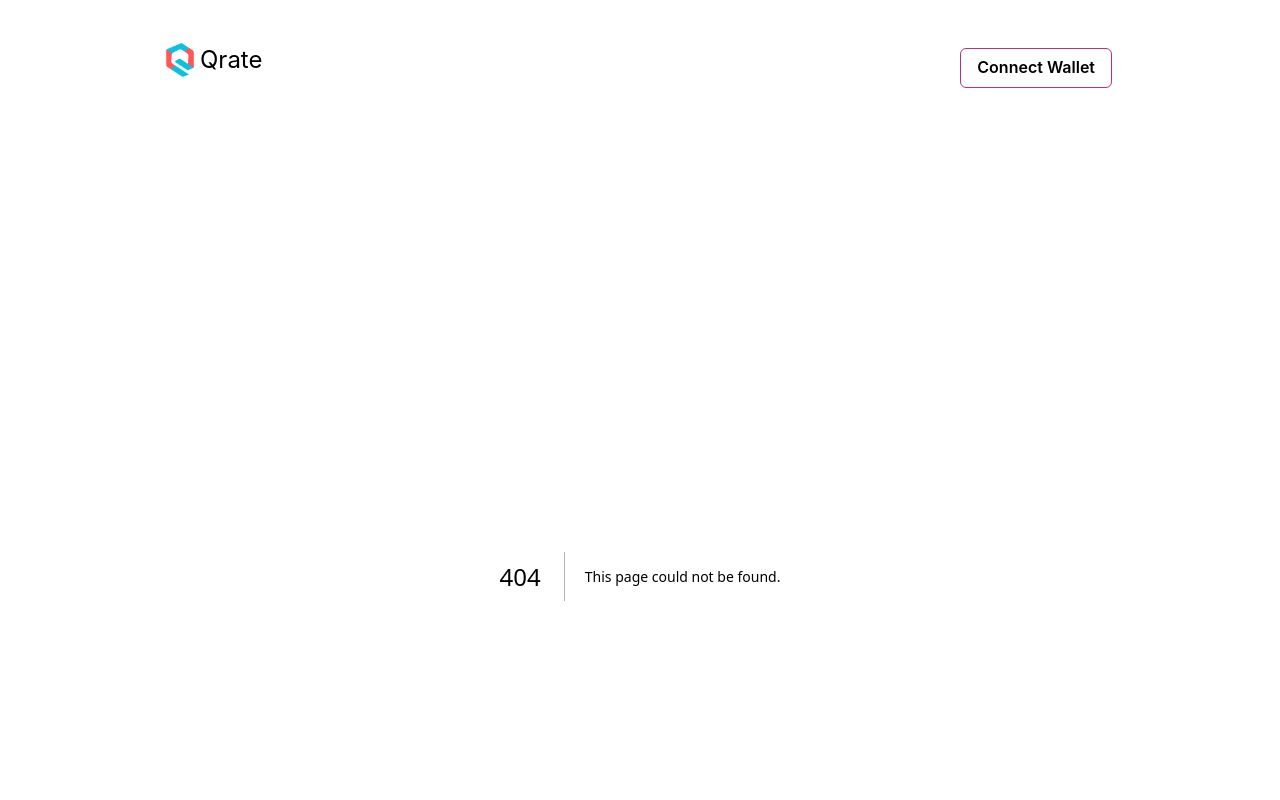
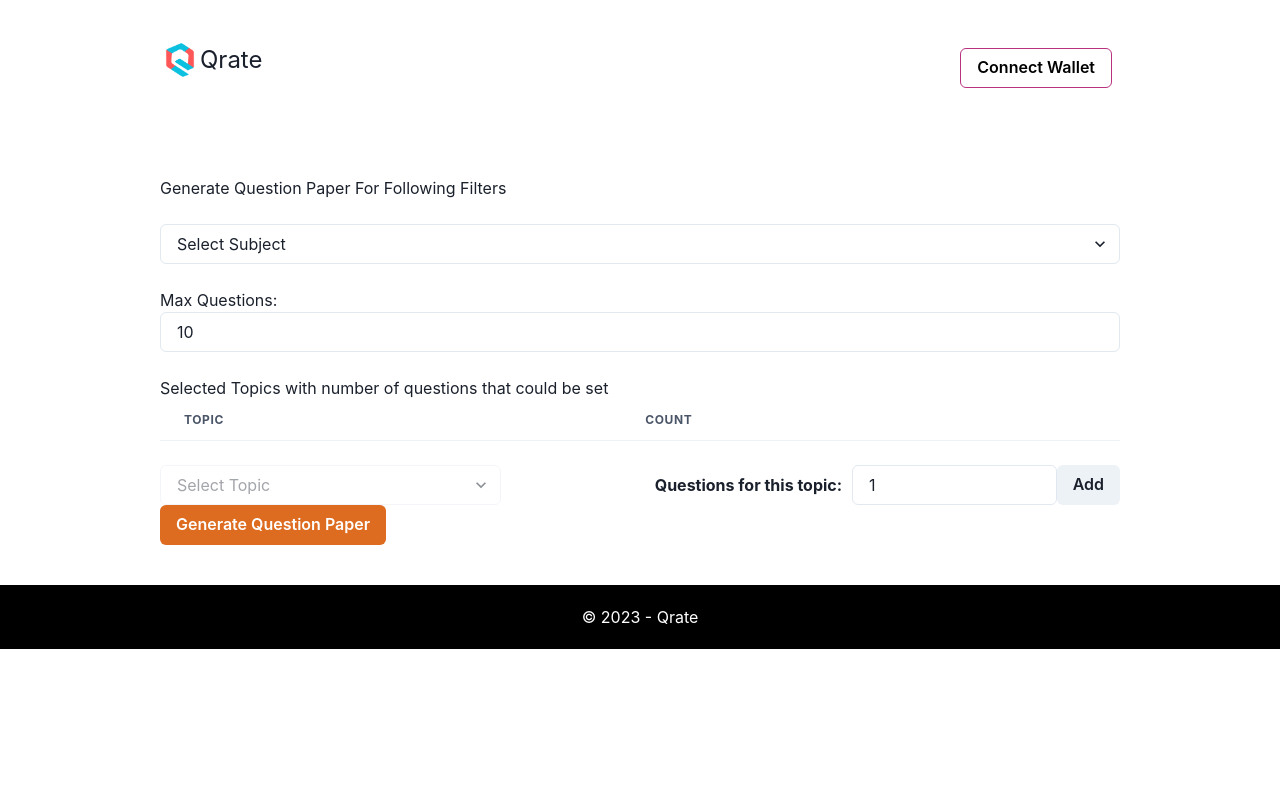
Before and after one commit to qrate97/frontend, a Next.js app: page /generate in a window 1280 px wide. Before the commit this address had no page. Shown: the top 800 px of the page. Built offline with nearby package versions, Linux system fonts and the light colour scheme.

Commit message:
feat: generate question paper

```diff
--- a/src/components/QuestionTable.tsx
+++ b/src/components/QuestionTable.tsx
@@ -62,7 +62,7 @@ const QuestionTable = (props: any) => {
             data["questions"].map((q: any, index: number) => {
               return (
                 <Tr key={index}>
-                  <Td isNumeric>{index}</Td>
+                  <Td isNumeric>{index + 1}</Td>
                   <Td>{q.question_question_string}</Td>
                   <Td>{q.question_topic}</Td>
                   <Td>{q.question_subTopic}</Td>
--- a/src/pages/api/getRandomQuestions.ts
+++ b/src/pages/api/getRandomQuestions.ts
@@ -13,11 +13,12 @@ export default async function handler(
   req: QuestionPaperCreationRequest,
   res: NextApiResponse
 ) {
-  if (req.method !== "GET") {
+  if (req.method !== "POST") {
     res.status(400).json({ error: "Invalid method" });
     return;
   }
   const { subject, max_questions, question_filters } = req.body;
+  console.log(req.body);
 
   if (!subject || subject === "undefined" || typeof subject !== "string") {
     res.status(400).json({ error: "Invalid subject" });
@@ -39,9 +40,9 @@ export default async function handler(
           "Content-Type": "application/json",
         },
         body: JSON.stringify({
-          query: gql`
+          query: `
           {
-              questions(where: {question_subject: "${subject}", question_status: 1}) {
+              questions(where: {question_subject: "${subject}"}) { # , question_status: 1
                 id
                 question_id
                 question_question_string
--- a/src/pages/api/topics.ts
+++ b/src/pages/api/topics.ts
@@ -21,7 +21,7 @@ export default async function handler(
       body: JSON.stringify({
         query: `
           {
-            questions(where: {question_subject: "${subject}", question_status: 1}) {
+            questions(where: {question_subject: "${subject}"}) { # , question_status: 1
               question_topic
             }
           }
--- /dev/null
+++ b/src/pages/generate.tsx
@@ -0,0 +1,245 @@
+import {
+  Button,
+  Flex,
+  Input,
+  Select,
+  Table,
+  Td,
+  Th,
+  Thead,
+  Tr,
+} from "@chakra-ui/react";
+import Link from "next/link";
+import {
+  ChangeEventHandler,
+  MouseEventHandler,
+  useEffect,
+  useRef,
+  useState,
+} from "react";
+
+const Generate = () => {
+  const [subject, setSubject] = useState<string>("");
+  const [topics, setTopics] = useState<string[]>([]);
+  const [topic, setTopic] = useState<string>("");
+  const [count, setCount] = useState<number>(1);
+  const [addButtonDisabled, setAddButtonDisabled] = useState<boolean>(false);
+  const [filters, setFilters] = useState<{ topic: string; count: number }[]>(
+    []
+  );
+  const downloadButton = useRef<HTMLAnchorElement | null>(null);
+  const [maxQuestions, setMaxQuestions] = useState<number>(10);
+
+  useEffect(() => {
+    console.log("button", addButtonDisabled);
+    console.log("max", maxQuestions);
+    console.log(
+      "tot",
+      filters.reduce((acc, filter) => acc + filter.count, 0) + count
+    );
+    console.log(
+      "dis",
+      filters.reduce((acc, filter) => acc + filter.count, 0) + count >
+        maxQuestions
+    );
+  }, [count, filters, maxQuestions, addButtonDisabled]);
+
+  const handletopicCountChange = (e: React.ChangeEvent<HTMLInputElement>) => {
+    // check if the sum of total of counts in filters and current value is less than or equal to maxQuestions
+    // if not set the addButtonDisabled to true else false
+    console.log(
+      filters.reduce((acc, filter) => acc + filter.count, 0) +
+        parseInt(e.target.value) >
+        maxQuestions
+    );
+    if (
+      filters.reduce((acc, filter) => acc + filter.count, 0) +
+        parseInt(e.target.value) >
+      maxQuestions
+    ) {
+      setAddButtonDisabled(true);
+    } else {
+      setAddButtonDisabled(false);
+    }
+    setCount(parseInt(e.target.value));
+  };
+
+  const handleTopicAdd: MouseEventHandler<HTMLButtonElement> = (e) => {
+    // set filters to a new array with the new filter added and set topic and count to empty string
+    // the new filters array should have unique topics and count should be greater than 0 else alert the user
+    // the sum of counts of all filters should be less than or equal to maxQuestions
+    if (
+      filters.reduce((acc, filter) => acc + filter.count, 0) + count >
+      maxQuestions
+    ) {
+      console.log("Total questions cannot be greater than max questions");
+      return filters;
+    }
+    setFilters((prev) => {
+      if (
+        prev.find((filter) => filter.topic === topic) ||
+        count <= 0 ||
+        topic === ""
+      ) {
+        console.log("Please select a topic and count greater than 0");
+        return prev;
+      }
+      //   also remove the topic from topics array
+      setTopics((prev) => {
+        return prev.filter((t) => t !== topic);
+      });
+      setTopic("");
+      setCount(1);
+
+      return [...prev, { topic: topic, count: count }];
+    });
+  };
+
+  const onSubjectChange: ChangeEventHandler<HTMLSelectElement> = (e) => {
+    // get list of topics from endpoint for a subject and set it to topics when a subject changes
+    // check if subject is present
+    setSubject(e.target.value);
+    const subject = e.target.value;
+    if (subject === "") return;
+    fetch(`/api/topics?subject=${subject}`)
+      .then((res) => res.json())
+      .then((data: string[]) => {
+        // set topics to data but remove the topics that are already present in filters
+        const topics = data.filter((topic) => {
+          return !filters.find((filter) => filter.topic === topic);
+        });
+        setTopics(topics);
+        console.log(topics);
+      });
+  };
+
+  const handleGenerate: MouseEventHandler<HTMLButtonElement> = (e) => {
+    // send a post request to /api/getRandomQuestions with the subjects, filters and maxQuestions
+    fetch("/api/getRandomQuestions", {
+      method: "POST",
+      headers: {
+        "Content-Type": "application/json",
+      },
+      body: JSON.stringify({
+        subject: subject,
+        question_filters: filters,
+        maxQuestions: maxQuestions,
+      }),
+    })
+      .then((res) => res.text())
+      .then((data) => {
+        console.log(data);
+        return data;
+      })
+      .then((data) => {
+        var uri = "data:text/csv;charset=utf-8," + data;
+        var downloadLink = document.createElement("a");
+        downloadLink.href = uri;
+        downloadLink.download = "GeneratedQuestionPaper.csv";
+
+        document.body.appendChild(downloadLink);
+        downloadLink.click();
+        document.body.removeChild(downloadLink);
+      });
+  };
+
+  return (
+    <div>
+      <h1>Generate Question Paper For Following Filters</h1>
+      <br></br>
+      <Select placeholder="Select Subject" onChange={onSubjectChange}>
+        <option value="Blockchain">Blockchain</option>
+        <option value="DSA">DSA</option>
+        <option value="RDBMS">RDBMS</option>
+        <option value="Python">Python</option>
+      </Select>
+      {/* A number input to get total questions to generate for */}
+      <br></br>
+      Max Questions:
+      <Input
+        type="number"
+        placeholder="Max Questions"
+        defaultValue={10}
+        onChange={(e) => setMaxQuestions(parseInt(e.target.value))}
+      ></Input>
+      <br />
+      <br />
+      {/* Select tag for topics that is disabled when there are no topics but can have all topics as options*/}
+      <p>Selected Topics with number of questions that could be set</p>
+      {/* Map over filters as values */}
+      {/* Create a table to show what topics and in filters with their count */}
+      <Table>
+        <Thead>
+          <Tr>
+            <Th>Topic</Th>
+            <Th>Count</Th>
+          </Tr>
+        </Thead>
+        <tbody>
+          {filters.map((filter, index) => {
+            return (
+              <Tr key={index}>
+                <Td>{filter.topic}</Td>
+                <Td>{filter.count}</Td>
+              </Tr>
+            );
+          })}
+        </tbody>
+      </Table>
+      <br></br>
+      <Flex justifyContent={"center"} alignItems="center">
+        <Select
+          flex={2}
+          placeholder="Select Topic"
+          isDisabled={topics.length === 0}
+          value={topic}
+          onChange={(e) => setTopic(e.target.value)}
+        >
+          {topics.map((topic, index) => {
+            return (
+              <option value={topic} key={index}>
+                {topic}
+              </option>
+            );
+          })}
+        </Select>
+        {/* A number input to get count for this topic */}
+        <span
+          style={{
+            flex: 2,
+            textAlign: "right",
+            fontWeight: "bold",
+            paddingRight: "10px",
+          }}
+        >
+          Questions for this topic:
+        </span>
+        <Input
+          flex={1}
+          type="number"
+          placeholder="Count"
+          value={count}
+          onChange={handletopicCountChange}
+        ></Input>
+        {/* A button to add this topic to filters */}
+        {/* Disable the button if sum of counts in filters is greater than or equal to maxQuestions */}
+        <Button onClick={handleTopicAdd} isDisabled={addButtonDisabled}>
+          Add
+        </Button>
+      </Flex>
+      {/* Generate Question paper button */}
+      {/* Disable the button if sum of counts in filters is greater than maxQuestions */}
+      <Button
+        onClick={handleGenerate}
+        isDisabled={
+          filters.reduce((acc, filter) => acc + filter.count, 0) > maxQuestions
+        }
+        colorScheme="orange"
+      >
+        Generate Question Paper
+      </Button>
+    </div>
+  );
+};
+
+export default Generate;
--- a/src/pages/questions.tsx
+++ b/src/pages/questions.tsx
@@ -26,7 +26,9 @@ const Questions = () => {
             query: { subject: subject },
           }}
         >
-          <Button>Generate Paper</Button>
+          <Button>
+            <Link href="/generate">Generate Question Paper</Link>
+          </Button>
         </Link>
       </div>
     </>
```
